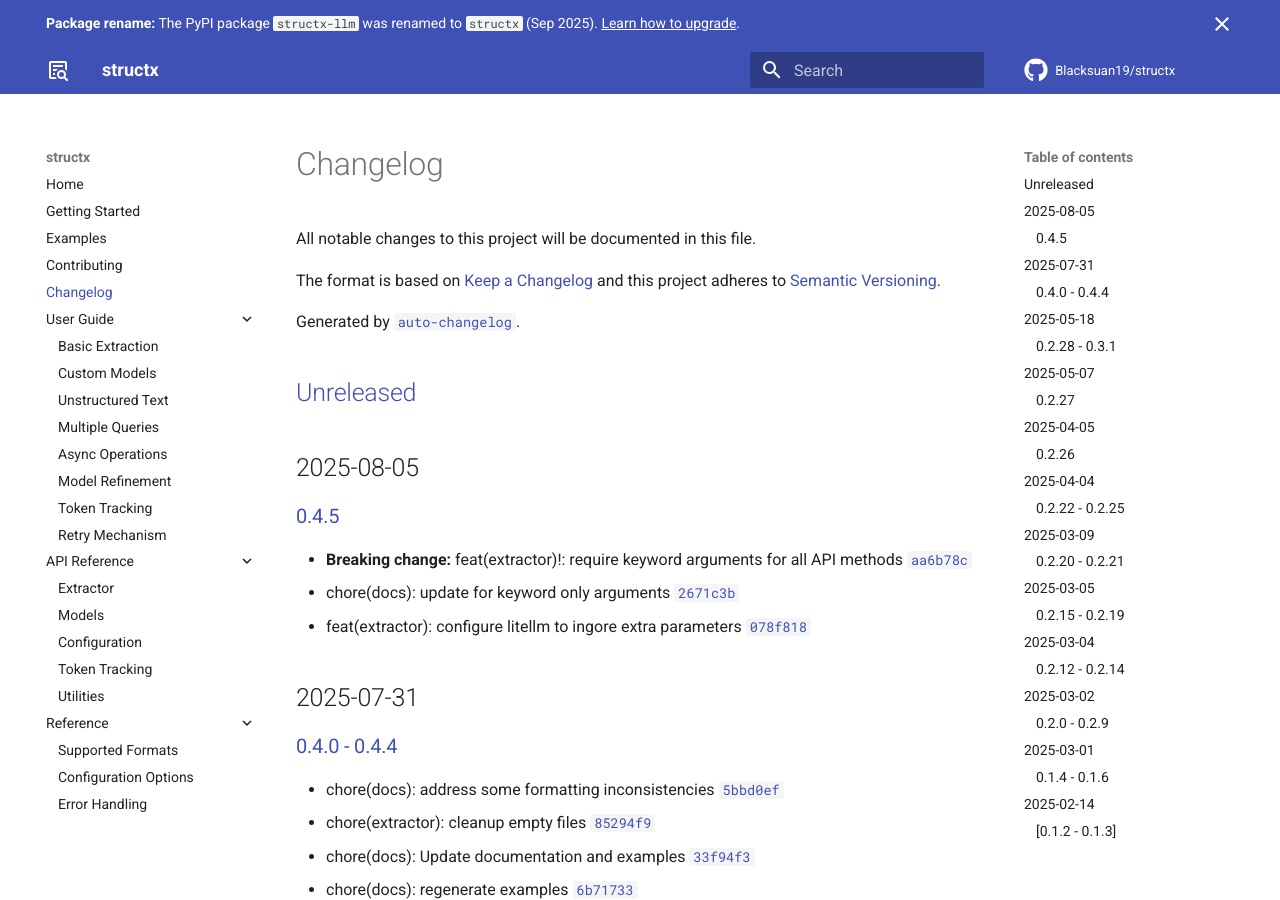
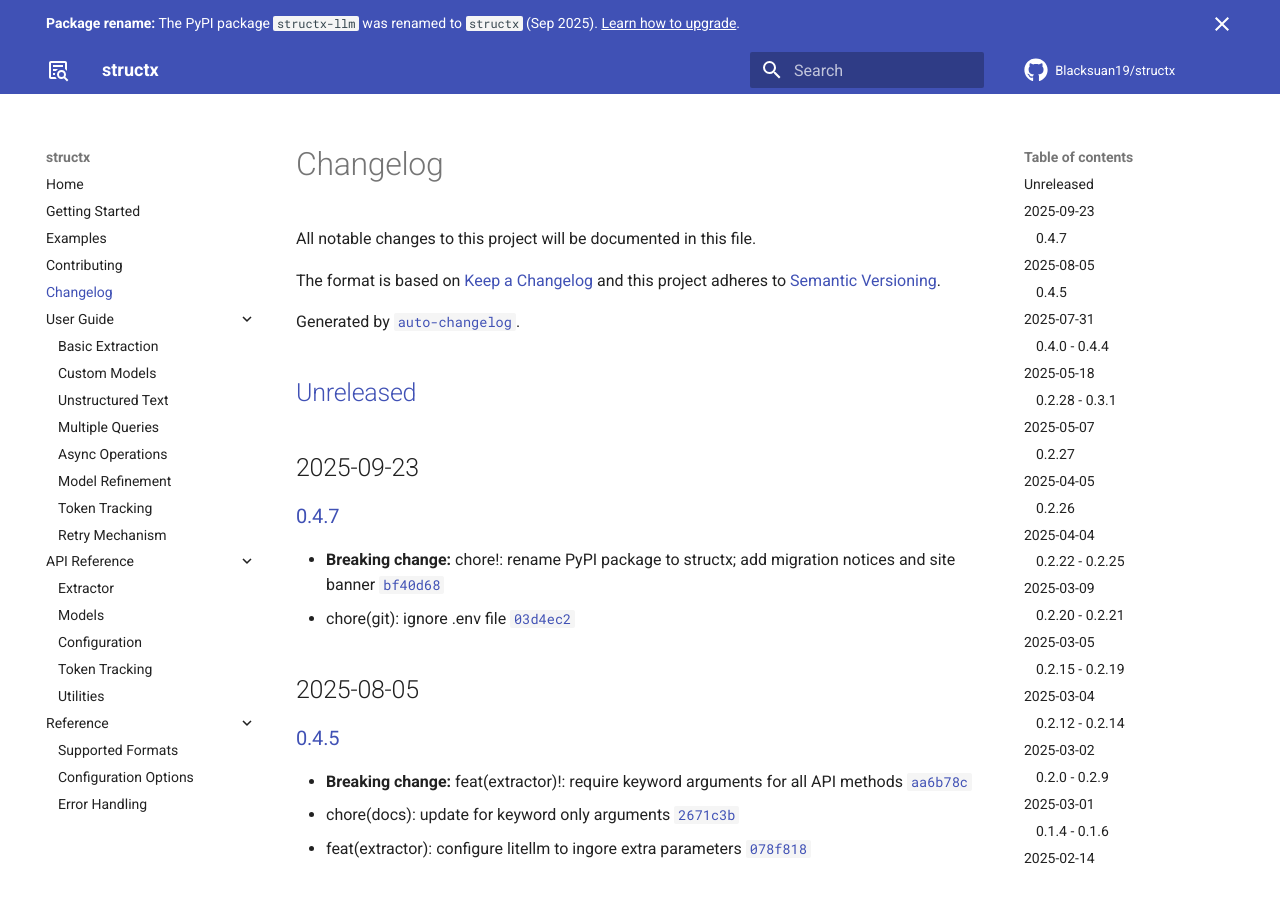
Before and after one commit to Blacksuan19/structx, an MkDocs documentation site: the page built from docs/changelog.md, in a window 1280 px wide and 900 px high. Built offline with MkDocs 1.6.1 and Material for MkDocs 9.7.7, drawn with Linux system fonts in a browser that asks for light colours; comment, search, counter and statistics services are not loaded.

Commit message:
docs(changelog): regenerate changelog for 0.4.7

```diff
--- a/docs/changelog.md
+++ b/docs/changelog.md
@@ -7,7 +7,14 @@ and this project adheres to [Semantic Versioning](https://semver.org/spec/v2.0.0
 
 Generated by [`auto-changelog`](https://github.com/CookPete/auto-changelog).
 
-## [Unreleased](https://github.com/Blacksuan19/structx/compare/0.4.6...HEAD)
+## [Unreleased](https://github.com/Blacksuan19/structx/compare/0.4.7...HEAD)
+
+## 2025-09-23
+
+### [0.4.7](https://github.com/Blacksuan19/structx/compare/0.4.6...0.4.7)
+
+- **Breaking change:** chore!: rename PyPI package to structx; add migration notices and site banner [`bf40d68`](https://github.com/Blacksuan19/structx/commit/bf40d6875dd707d6cec2866da399db129924216a)
+- chore(git): ignore .env file [`03d4ec2`](https://github.com/Blacksuan19/structx/commit/03d4ec2d7b8f34b6915e546b9a6e1a6cf6bf3a29)
 
 ## 2025-08-05
 
```
